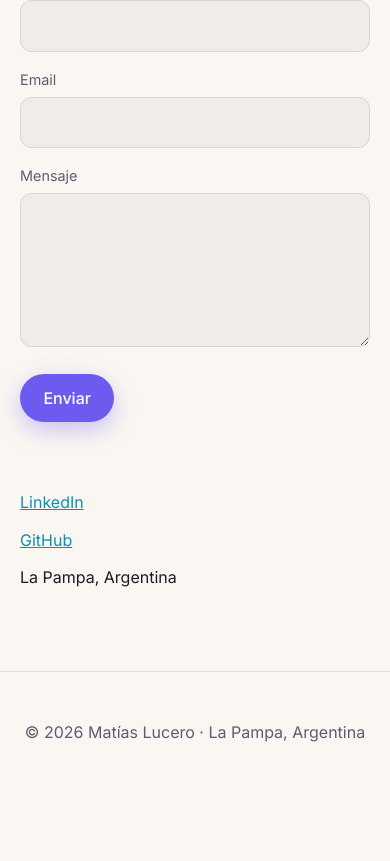
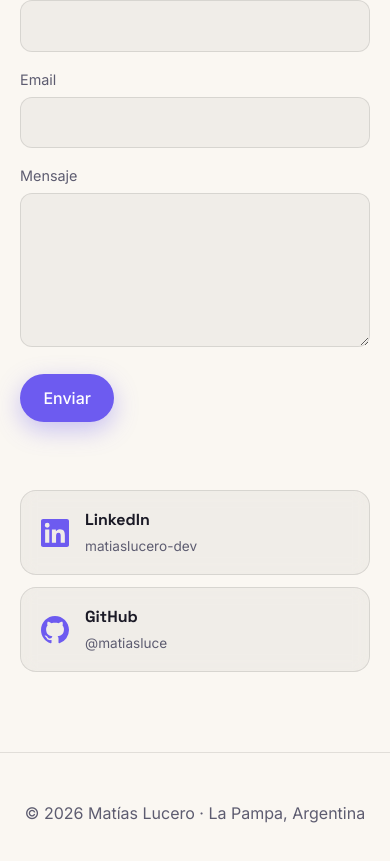
Before and after one commit to matiasluce/mi-portfolio, a plain HTML site: page index.html in a window 390 px wide. Shown: the part 3814-4675 px from the top of the page. Before the commit the page ends 4607 px from the top, so only its background shows below. Drawn offline with Linux system fonts and the light colour scheme.

Commit message:
Mejora los enlaces de redes y ajusta el diseño en tablets

```diff
--- a/css/styles.css
+++ b/css/styles.css
@@ -77,7 +77,7 @@ ul { margin: 0; padding: 0; list-style: none; }
     radial-gradient(500px 400px at 10% 90%, color-mix(in srgb, var(--accent-2) 18%, transparent), transparent);
 }
 .eyebrow { color: var(--accent-2); font-weight: 500; margin: 0 0 0.5rem; }
-.hero h1 { font-size: clamp(2.6rem, 9vw, 5rem); letter-spacing: -0.02em; }
+.hero h1 { font-size: clamp(2.6rem, 9vw, 5rem); letter-spacing: -0.02em; margin-bottom: 0.2em; }
 .role { font-size: 1.15rem; color: var(--muted); margin: 0 0 1rem; }
 .lead { max-width: 34rem; font-size: 1.1rem; }
 .hero-cta { display: flex; flex-wrap: wrap; gap: 0.75rem; margin-top: 1.75rem; }
@@ -141,7 +141,19 @@ form input, form textarea {
 form .btn { margin-top: 1.25rem; }
 .form-status { min-height: 1.5em; margin: 0.75rem 0 0; color: var(--accent-2); }
 .social { display: grid; gap: 0.75rem; align-content: start; }
-.social a { color: var(--accent-2); }
+.social-link {
+  display: flex; align-items: center; gap: 1rem; padding: 1rem 1.25rem; text-decoration: none;
+  background: var(--surface); border: 1px solid var(--border); border-radius: var(--radius);
+  backdrop-filter: blur(8px); transition: transform 0.25s, border-color 0.25s, box-shadow 0.25s;
+}
+.social-link:hover, .social-link:focus-visible {
+  transform: translateY(-3px); border-color: var(--accent);
+  box-shadow: 0 8px 24px color-mix(in srgb, var(--accent) 25%, transparent);
+}
+.social-link svg { width: 28px; height: 28px; flex: none; fill: var(--accent); }
+.social-link strong { display: block; font-family: var(--font-title); }
+.social-link small { color: var(--muted); font-size: 0.85rem; }
+/*.location { margin: 0.25rem 0 0; color: var(--muted); font-size: 0.9rem; text-align: center; }*/
 
 .site-footer { padding: 2rem 0; border-top: 1px solid var(--border); color: var(--muted); text-align: center; }
 
@@ -163,7 +175,11 @@ form .btn { margin-top: 1.25rem; }
     padding: 0; background: none; border: 0;
   }
   .about-grid { grid-template-columns: 1fr 1.4fr; }
-  .cards { grid-template-columns: 1fr 1fr; }
-  .projects { grid-template-columns: repeat(3, 1fr); }
+  .cards { grid-template-columns: 1fr 1fr; align-items: start; }
+  .projects { grid-template-columns: repeat(2, 1fr); }
   .contact-grid { grid-template-columns: 1.4fr 1fr; }
 }
+
+@media (min-width: 1024px) {
+  .projects { grid-template-columns: repeat(3, 1fr); }
+}
--- a/index.html
+++ b/index.html
@@ -143,11 +143,16 @@
             <button class="btn btn-primary" type="submit">Enviar</button>
             <p class="form-status" id="form-status" role="status"></p>
           </form>
-          <ul class="social">
-            <li><a href="https://linkedin.com/in/matiaslucero-dev" target="_blank" rel="noopener noreferrer">LinkedIn</a></li>
-            <li><a href="https://github.com/matiasluce" target="_blank" rel="noopener noreferrer">GitHub</a></li>
-            <li>La Pampa, Argentina</li>
-          </ul>
+          <div class="social">
+            <a class="social-link" href="https://linkedin.com/in/matiaslucero-dev" target="_blank" rel="noopener noreferrer">
+              <svg viewBox="0 0 24 24" aria-hidden="true"><path d="M20.447 20.452h-3.554v-5.569c0-1.328-.027-3.037-1.852-3.037-1.853 0-2.136 1.445-2.136 2.939v5.667H9.351V9h3.414v1.561h.046c.477-.9 1.637-1.85 3.37-1.85 3.601 0 4.267 2.37 4.267 5.455v6.286zM5.337 7.433a2.062 2.062 0 01-2.063-2.065 2.064 2.064 0 112.063 2.065zm1.782 13.019H3.555V9h3.564v11.452zM22.225 0H1.771C.792 0 0 .774 0 1.729v20.542C0 23.227.792 24 1.771 24h20.451C23.2 24 24 23.227 24 22.271V1.729C24 .774 23.2 0 22.222 0h.003z"/></svg>
+              <span><strong>LinkedIn</strong><small>matiaslucero-dev</small></span>
+            </a>
+            <a class="social-link" href="https://github.com/matiasluce" target="_blank" rel="noopener noreferrer">
+              <svg viewBox="0 0 16 16" aria-hidden="true"><path d="M8 0C3.58 0 0 3.58 0 8c0 3.54 2.29 6.53 5.47 7.59.4.07.55-.17.55-.38 0-.19-.01-.82-.01-1.49-2.01.37-2.53-.49-2.69-.94-.09-.23-.48-.94-.82-1.13-.28-.15-.68-.52-.01-.53.63-.01 1.08.58 1.23.82.72 1.21 1.87.87 2.33.66.07-.52.28-.87.51-1.07-1.78-.2-3.64-.89-3.64-3.95 0-.87.31-1.59.82-2.15-.08-.2-.36-1.02.08-2.12 0 0 .67-.21 2.2.82.64-.18 1.32-.27 2-.27.68 0 1.36.09 2 .27 1.53-1.04 2.2-.82 2.2-.82.44 1.1.16 1.92.08 2.12.51.56.82 1.27.82 2.15 0 3.07-1.87 3.75-3.65 3.95.29.25.54.73.54 1.48 0 1.07-.01 1.93-.01 2.2 0 .21.15.46.55.38A8.013 8.013 0 0016 8c0-4.42-3.58-8-8-8z"/></svg>
+              <span><strong>GitHub</strong><small>@matiasluce</small></span>
+            </a>
+          </div>
         </div>
       </div>
     </section>
```
